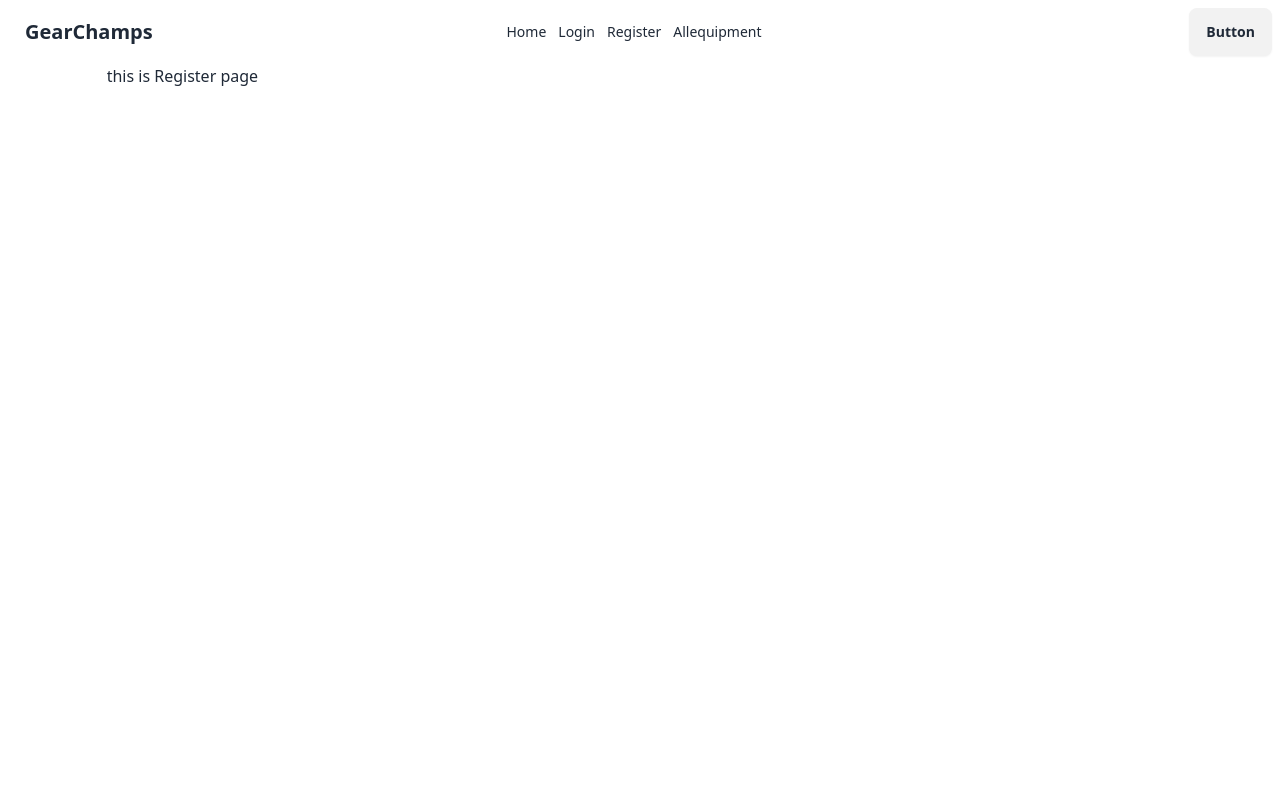
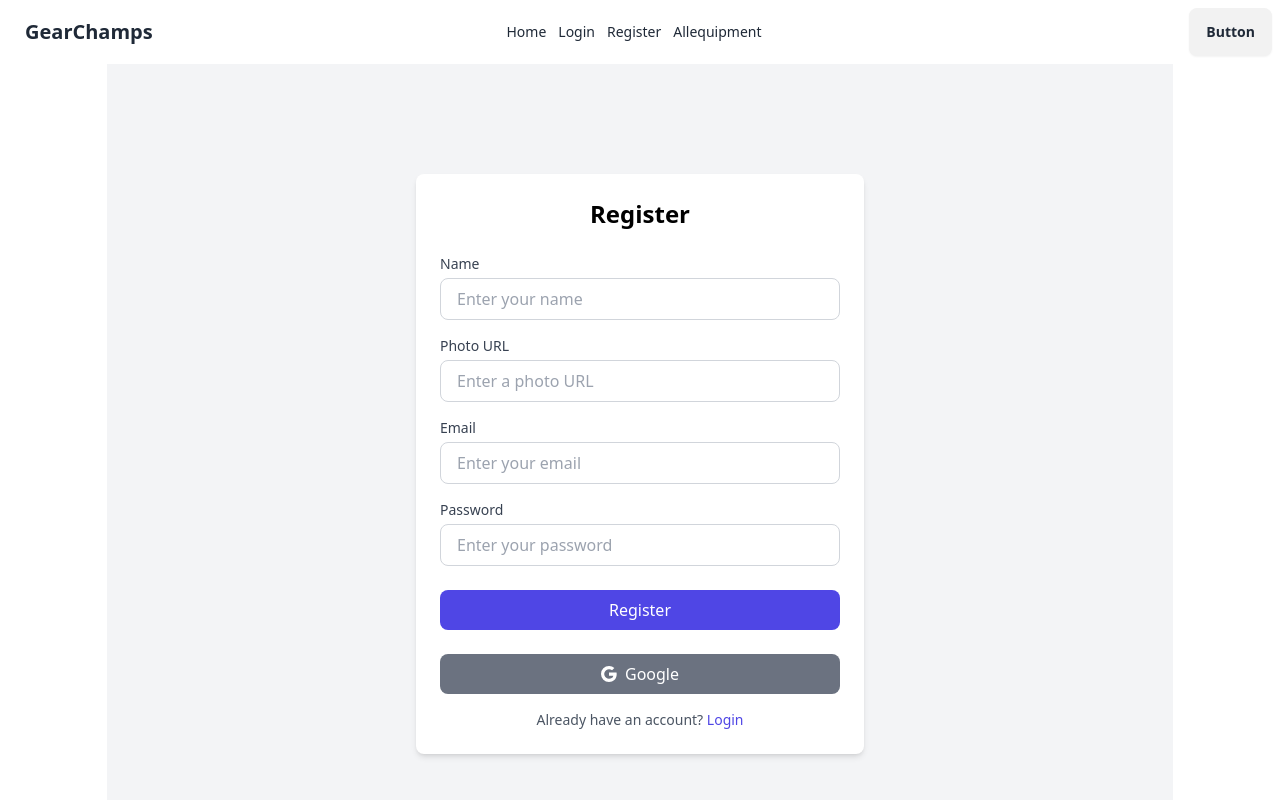
Before and after one commit to RokibulAlom-hub/EquiSports-Web-Client, a React (Vite) app: page /Register in a window 1280 px wide. Shown: the top 800 px of the page. Built offline with nearby package versions, Linux system fonts and the light colour scheme.

Commit message:
login page and register page has been added

```diff
--- a/src/Pages/Login/Login.jsx
+++ b/src/Pages/Login/Login.jsx
@@ -1,9 +1,104 @@
 import React from 'react';
+import { Form, Link } from 'react-router-dom';
+import { BsGoogle } from "react-icons/bs"
+const Login = () => {
+    const handleLogin = e => {
+        e.preventDefault()
 
-const Login = () => {
+        const form = new FormData(e.target);
+        const email = form.get('email');
+        const password = form.get('password')
+
+        console.log({email,password});
+
+    }
     return (
         <div className='w-10/12 mx-auto min-h-screen'>
-           this is login page
+            <div className="flex items-center justify-center min-h-screen bg-gray-100">
+                <div className="w-full max-w-md bg-white rounded-lg shadow-md p-6">
+                    <h2 className="text-2xl my-4 font-bold text-center text-black mb-6">Login</h2>
+                    <form onSubmit={handleLogin}>
+                        {/* Email Input */}
+                        <div className="mb-4">
+                            <label
+                                className="block text-sm font-medium text-gray-700"
+                            >
+                                Email
+                            </label>
+                            <input
+                                type="email"
+                                id="email"
+                                name="email"
+                                className="mt-1 block w-full px-4 py-2 border border-gray-300 rounded-lg"
+                                placeholder="Enter your email"
+                                required
+                            />
+                        </div>
+
+                        {/* Password Input */}
+                        <div className="mb-4">
+                            <label
+
+                                className="block text-sm font-medium text-gray-700"
+                            >
+                                Password
+                            </label>
+                            <input
+                                type="password"
+                                id="password"
+                                name="password"
+                                className="mt-1 block w-full px-4 py-2 border border-gray-300 rounded-lg"
+                                placeholder="Enter your password"
+                                required
+                            />
+                            <div className="text-right mt-2">
+                                <Link to="/ForgetPass"
+                                    className="text-sm text-indigo-600 hover:underline"
+                                >
+                                    Forgot Password?
+                                </Link>
+                            </div>
+                        </div>
+
+                        {/* Login Button */}
+                        <div className="mt-6">
+                            <button
+                                type="submit"
+                                className="w-full px-4 py-2 bg-indigo-600 text-white rounded-lg hover:bg-indigo-700 focus:outline-none focus:ring-2 focus:ring-indigo-500 focus:ring-offset-2"
+                            >
+                                Login
+                            </button>
+                        </div>
+                    </form>
+                    {/* <button
+              onClick={Logout}
+              type="submit"
+              className="w-full px-4 my-3 py-2 bg-red-400 text-white rounded-lg hover:bg-indigo-700 focus:outline-none focus:ring-2 focus:ring-indigo-500 focus:ring-offset-2"
+            >
+              Logout
+            </button>
+            <div className="mt-6"> */}
+                    <button
+
+                        className="w-full px-4 py-2 my-3 bg-gray-500 text-white
+              rounded-lg flex items-center justify-center gap-2"
+                    >
+                        <BsGoogle />
+                        Google
+                    </button>
+                    <p className="mt-4 text-sm text-center text-gray-600">
+                        Don't have an account?{" "}
+                        <Link
+                            to="/register"
+                            className="text-indigo-600 hover:underline"
+                        >
+                            Register
+                        </Link>
+                    </p>
+                </div>
+
+                {/* Register Link */}
+            </div>
         </div>
     );
 };
--- a/src/Pages/Register/Register.jsx
+++ b/src/Pages/Register/Register.jsx
@@ -1,9 +1,131 @@
 import React from 'react';
+import { BsGoogle } from "react-icons/bs"
+import { Link } from 'react-router-dom';
 
 const Register = () => {
+    const handleRegister = e => {
+        e.preventDefault()
+
+        const form = new FormData(e.target);
+        const name = form.get('name');
+        const photo = form.get('photo');
+        const email = form.get('email');
+        const password = form.get('password');
+
+        console.log({name,photo,email,password});
+
+    }
     return (
         <div className='w-10/12 mx-auto min-h-screen'>
-            this is Register page
+            <div className="flex items-center justify-center min-h-screen bg-gray-100 ">
+                <div className="w-full my-4 max-w-md bg-white rounded-lg shadow-md p-6">
+                    <h2 className="text-2xl font-bold text-center text-black mb-6">
+                        Register
+                    </h2>
+                    <form onSubmit={handleRegister}>
+                        {/* Name Input */}
+                        <div className="mb-4">
+                            <label
+                                htmlFor="name"
+                                className="block text-sm font-medium text-gray-700"
+                            >
+                                Name
+                            </label>
+                            <input
+                                type="text"
+                                name="name"
+                                className="mt-1 block w-full px-4 py-2 border border-gray-300 rounded-lg"
+                                placeholder="Enter your name"
+
+                            />
+                        </div>
+
+                        {/* Photo URL Input */}
+                        <div className="mb-4">
+                            <label
+                                htmlFor="photoURL"
+                                className="block text-sm font-medium text-gray-700"
+                            >
+                                Photo URL
+                            </label>
+                            <input
+                                type="url"
+                                name="photoURL"
+                                className="mt-1 block w-full px-4 py-2 border border-gray-300 rounded-lg"
+                                placeholder="Enter a photo URL"
+
+                            />
+                        </div>
+
+
+                        {/* Email Input */}
+                        <div className="mb-4">
+                            <label
+                                htmlFor="email"
+                                className="block text-sm font-medium text-gray-700"
+                            >
+                                Email
+                            </label>
+                            <input
+                                type="email"
+                                name="email"
+                                className="mt-1 block w-full px-4 py-2 border border-gray-300 rounded-lg"
+                                placeholder="Enter your email"
+
+                            />
+                        </div>
+
+
+                        {/* Password Input */}
+                        <div className="mb-4 relative">
+                            <label
+                                htmlFor="password"
+                                className="block text-sm font-medium text-gray-700"
+                            >
+                                Password
+                            </label>
+                            <input
+                                type="password"
+                                name="password"
+                                className="mt-1 block w-full px-4 py-2 border border-gray-300 rounded-lg"
+                                placeholder="Enter your password"
+
+                            />
+                        </div>
+
+                        {/* Register Button */}
+                        <div className="mt-6">
+                            <button
+                                type="submit"
+                                className="w-full px-4 py-2 bg-indigo-600 text-white rounded-lg hover:bg-indigo-700 focus:outline-none focus:ring-2 focus:ring-indigo-500 focus:ring-offset-2"
+                            >
+                                Register
+                            </button>
+                        </div>
+                    </form>
+                    {/* google log in */}
+                    <div className="mt-6">
+                        <button
+
+                            className="w-full px-4 py-2 bg-gray-500 text-white
+              rounded-lg flex items-center justify-center gap-2"
+                        >
+                            <BsGoogle />
+                            Google
+                        </button>
+                    </div>
+                    {/* Login Link */}
+                    <p className="mt-4 text-sm text-center text-gray-600">
+                        Already have an account?{" "}
+                        <Link
+                           to="/login"
+                            className="text-indigo-600 hover:underline"
+                        >
+                            Login
+                        </Link>
+                    </p>
+                </div>
+            </div>
         </div>
     );
 };
```
